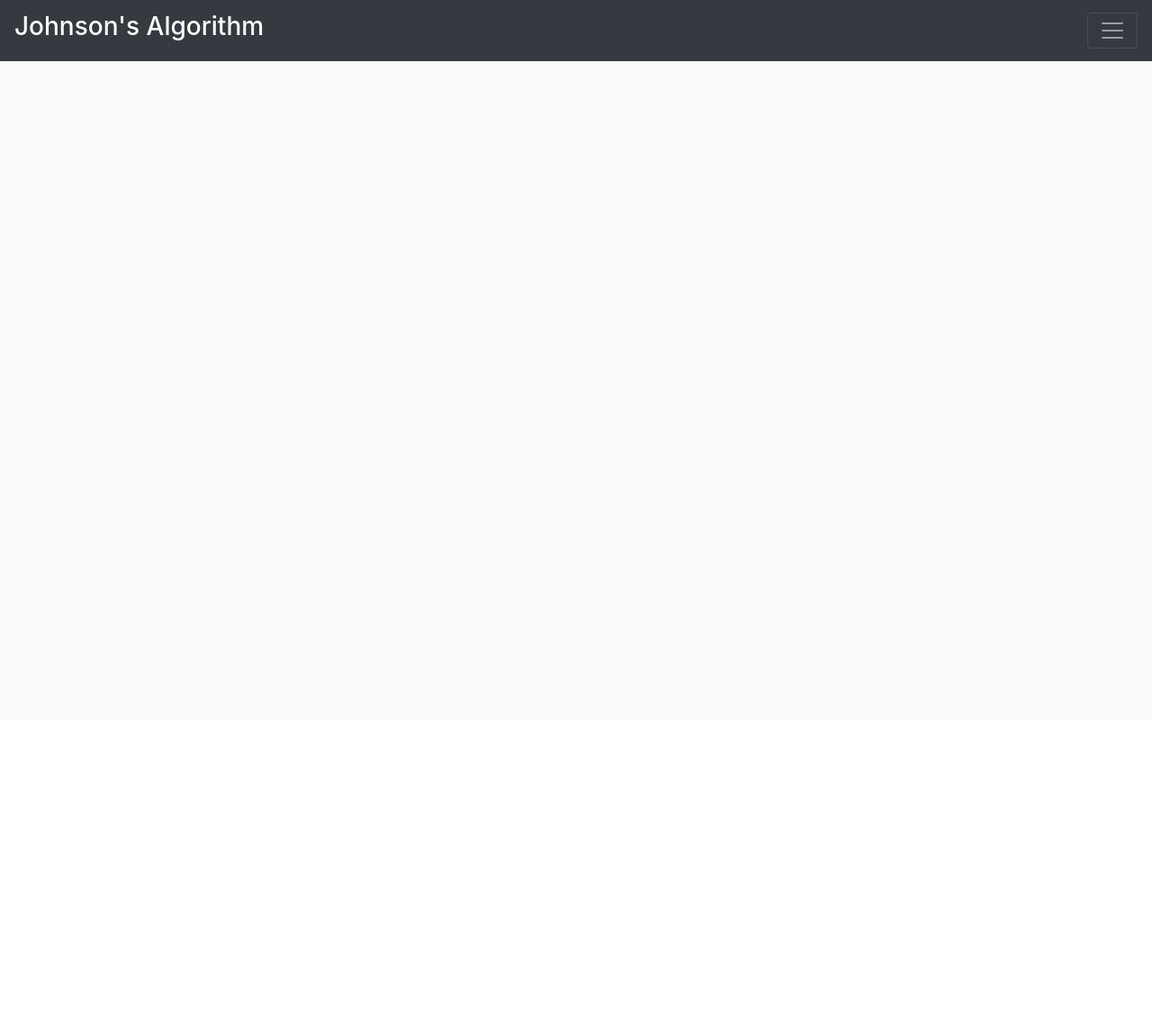
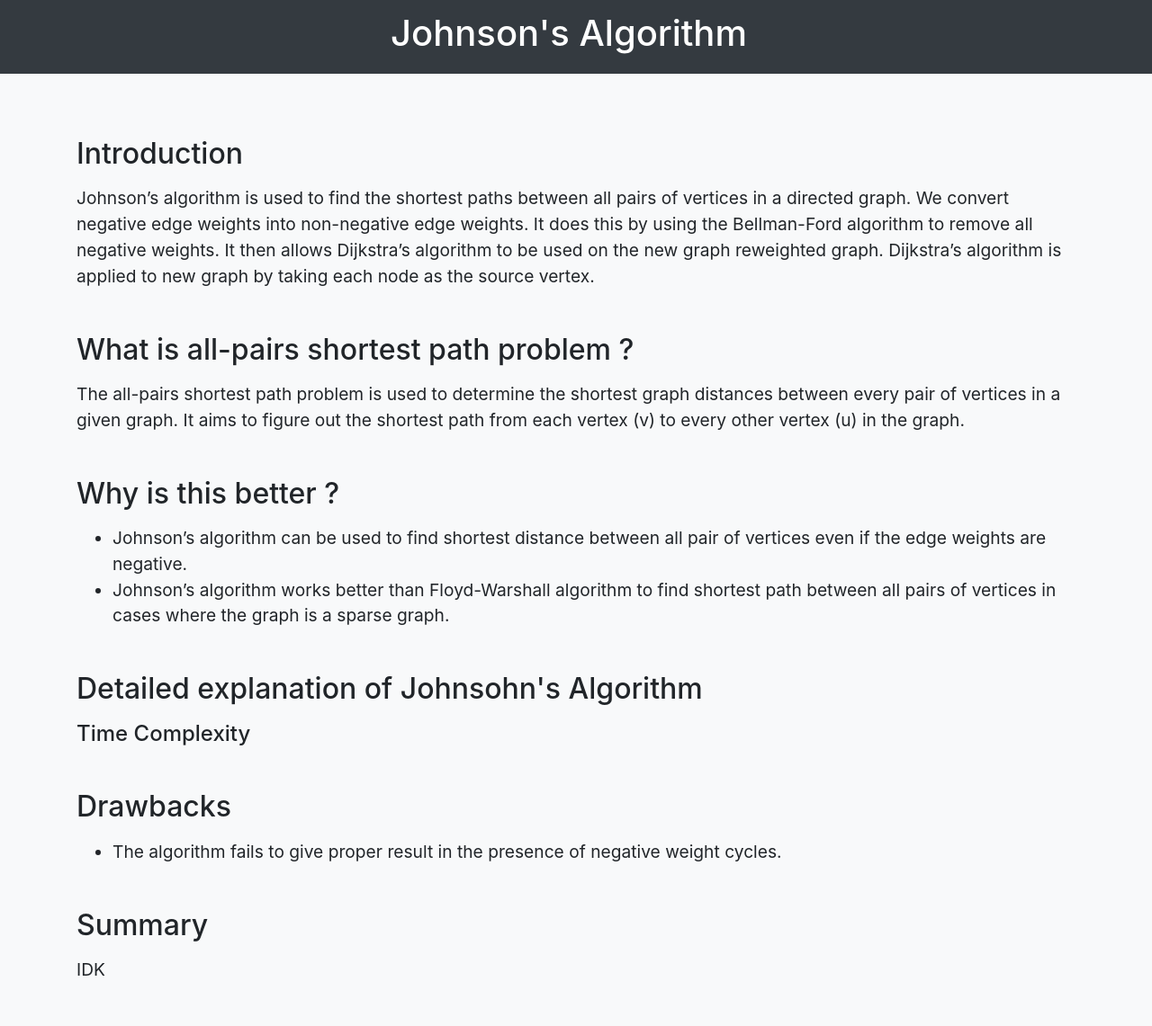
Before and after one commit to VishiK-on-github/Johnsons-Algorithm, a Flask app: page / in a window 1280 px wide. Shown: the whole page at 90% size. Before the commit the page ends 68 px from the top, so only its background shows below. Run offline with Flask 2, Linux system fonts and the light colour scheme; some libraries are stand-ins or nearby versions.

Commit message:
content added - Detailed description left - Summary left

```diff
--- a/templates/index.html
+++ b/templates/index.html
@@ -10,49 +10,80 @@
     </head>
     <body class="bg-light">
         <header>
-            <div class="navbar navbar-dark bg-dark text-light">
-                <a class="navbar-brand" href="#">
-                    <h3>Johnson's Algorithm</h3>
+            <div class="navbar navbar-dark bg-dark text-light justify-content-center">
+                <a class="navbar-brand navbar-center" href="#" style="text-align: center;">
+                    <h1>Johnson's Algorithm</h1>
                 </a>
-                <!-- edit -->
-                <button class="navbar-toggler collapsed" type="button" data-toggle="collapse" data-target="#navbarsElements" aria-controls="navbarsElements" aria-expanded="false" aria-label="Toggle navigation">
-                    <span class="navbar-toggler-icon"></span>
-                </button>
-                <div class="navbar-collapse collapse" id="navbarsElements">
-                    <div class="navbar-nav mr-auto">
-                        <ul class="navbar-nav mr-auto">
-                            <li class="nav-item active">
-                                <a href="#introduction">Introduction</a>
-                            </li>
-                        </ul>
-                    </div>
-                </div>
-                <!-- edit end -->
             </div>
         </header>
         <div class="container div-index">
             <div class="row">
                 <div class="col-md-12">
-                    <div class="mb-3">
+                    <div class="mb-5">
                         <!-- Intro to Johnson's Algorithm/ Overview-->
+                        <h2 class="mb-3">Introduction</h2>
+                        <p class="text-custom">
+                            Johnson’s algorithm is used to find the shortest paths between all pairs of vertices in a directed graph.
+                            We convert negative edge weights into non-negative edge weights.
+                            It does this by using the Bellman-Ford algorithm to remove all negative weights.
+                            It then allows Dijkstra’s algorithm to be used on the new graph reweighted graph.
+                            Dijkstra’s algorithm is applied to new graph by taking each node as the source vertex.
+                        </p>
                     </div>
-                    <div class="mb-3">
+                    <div class="mb-5">
+                        <h2 class="mb-3">What is all-pairs shortest path problem ?</h2>
                         <!-- What is all pair shortest path problem -->
+                        <p class="text-custom">
+                            The all-pairs shortest path problem is used to determine the shortest graph
+                            distances between every pair of vertices in a given graph.
+                            It aims to figure out the shortest path from each vertex (v) to every other vertex (u) in the graph.
+                        </p>
                     </div>
-                    <div class="mb-3">
+                    <div class="mb-5">
+                        <h2 class="mb-3">Why is this better ?</h2>
                         <!-- Why is this better ? -->
+                        <ul class="text-custom">
+                            <li>
+                                Johnson’s algorithm can be used to find shortest distance
+                                between all pair of vertices even if the edge weights are negative.
+                            </li>
+                            <li>
+                                Johnson’s algorithm works better than Floyd-Warshall algorithm to find shortest path between
+                                all pairs of vertices in cases where the graph is a sparse graph.
+                            </li>
+                        </ul>
                     </div>
-                    <div class="mb-3">
+                    <div class="mb-5">
+                        <h2 class="mb-3">Detailed explanation of Johnsohn's Algorithm</h2>
                         <!-- Detailed explanation of Johnsohns -->
+                        <!-- Time complexity -->
+                        <h4 class="mb-3">Time Complexity</h4>
+                        <p class="text-custom">
+
+                        </p>
                     </div>
-                    <div class="mb-3">
+                    <div class="mb-5">
+                        <h2 class="mb-3">Drawbacks</h2>
                         <!-- Drawbacks/negatives -->
+                        <!-- Negative cycles -->
+                        <ul class="text-custom">
+                            <li>The algorithm fails to give proper result in the presence of negative weight cycles.</li>
+                        </ul>
                     </div>
-                    <div class="mb-3">
+                    <div class="mb-5">
+                        <h2 class="mb-3">Summary</h2>
                         <!-- Summary -->
+                        <p class="text-custom">
+                            IDK
+                        </p>
                     </div>
                 </div>
             </div>
         </div>
+        <footer>
+            <div class="div-footer">
+                <!-- Created by text -->
+            </div>
+        </footer>
     </body>
 </html>
```
